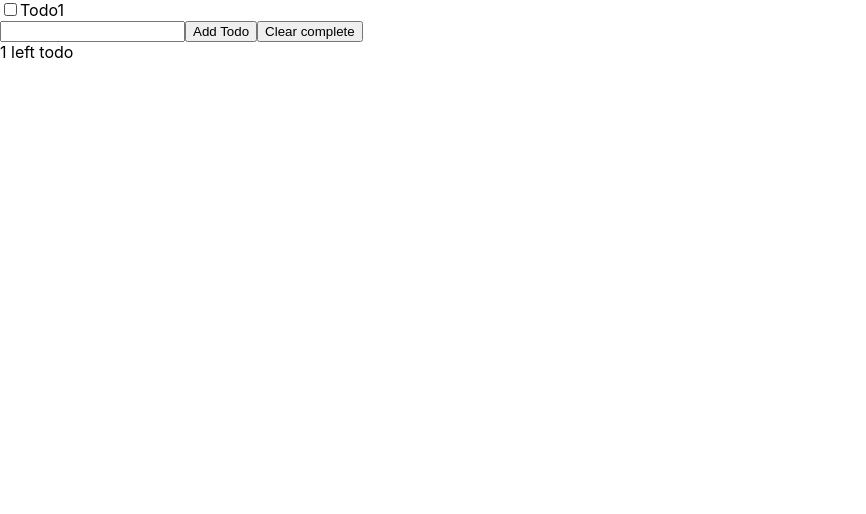
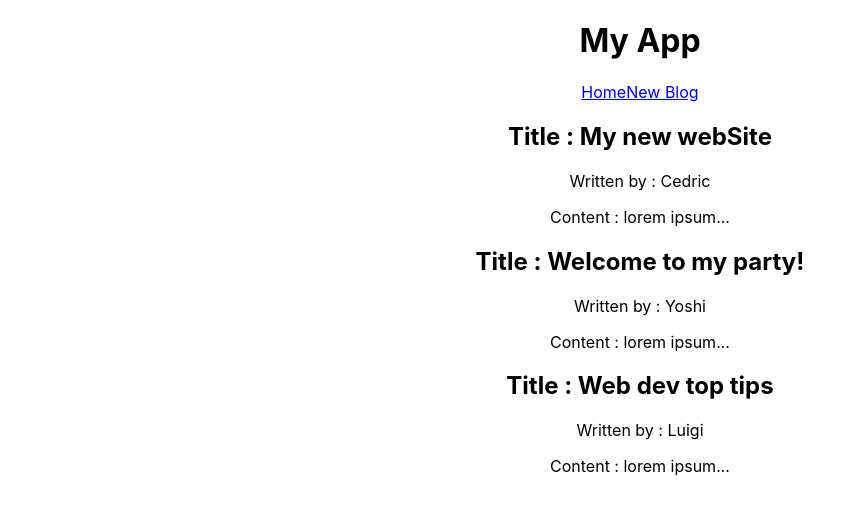
Before and after one commit to TahianaAndriambahoaka/fianarana-react, a React (Create React App) app: page / in a window 1280 px wide. Shown: the top 514 px of the page, without its empty margins (0-866 px from the left). Built offline with nearby package versions, Linux system fonts and the light colour scheme.

Commit message:
Testing simple blog

```diff
--- a/src/Components/App.js
+++ b/src/Components/App.js
@@ -2,49 +2,64 @@ import Header from 'Components/Header';
 import TodoList from 'Components/TodoList';
 import React, { useState, useRef, useEffect } from 'react';
 import { v4 as uuidv4 } from 'uuid'
-const LOCAL_STORAGE_KEY = 'todoApp.todos';
+import Navbar from './Navbar';
+import '../styles/App.css'
+import Home from './Home';
+// const LOCAL_STORAGE_KEY = 'todoApp.todos';
 function App() {
-    const [todos, setTodos] = useState([{
-        id: 1,
-        name: 'Todo1',
-        complete: false
-    }
-    ]);
-    const todoNameRef = useRef();
-    function toggleTodo(id){
-        const newTodos = [...todos]
-        const todo = newTodos.find(todo => todo.id === id )
-        todo.complete = !todo.complete
-        setTodos(newTodos)
-    }
-    useEffect(() =>{
-        const storedTodos = JSON.parse(localStorage.getItem(LOCAL_STORAGE_KEY))
-        if(storedTodos) setTodos(storedTodos)
-    }, [])
-
-    useEffect(() => {
-        localStorage.setItem(LOCAL_STORAGE_KEY, JSON.stringify(todos))
-    }, [todos])
-    function handleAddToDo(e){
-        const name = todoNameRef.current.value;
-        setTodos(prevToddos =>{
-            return [...prevToddos , {id:uuidv4(), name:name, complete:false}]
-        })
-        todoNameRef.current.value = null;
-    }
-    function handleClearTodos(){
-        const newTodos = todos.filter(todo => !todo.complete)
-        setTodos(newTodos)
-    }
-    return (
+    return(
         <>
-            <TodoList todos={todos} toggleTodo={toggleTodo}/>
-            <input ref={todoNameRef} type="text" />
-            <button onClick={handleAddToDo}>Add Todo</button>
-            <button onClick={handleClearTodos}>Clear complete</button>
-            <div>{todos.filter(todo => !todo.complete).length} left todo</div>
+        <div className='App'>
+            <h1>My App</h1>
+            <Navbar />
+            <div className='content'>
+                <Home />
+            </div>
+        </div>
         </>
     )
+    // To do
+    // const [todos, setTodos] = useState([{
+    //     id: 1,
+    //     name: 'Todo1',
+    //     complete: false
+    // }
+    // ]);
+    // const todoNameRef = useRef();
+    // function toggleTodo(id){
+    //     const newTodos = [...todos]
+    //     const todo = newTodos.find(todo => todo.id === id )
+    //     todo.complete = !todo.complete
+    //     setTodos(newTodos)
+    // }
+    // useEffect(() =>{
+    //     const storedTodos = JSON.parse(localStorage.getItem(LOCAL_STORAGE_KEY))
+    //     if(storedTodos) setTodos(storedTodos)
+    // }, [])
+
+    // useEffect(() => {
+    //     localStorage.setItem(LOCAL_STORAGE_KEY, JSON.stringify(todos))
+    // }, [todos])
+    // function handleAddToDo(e){
+    //     const name = todoNameRef.current.value;
+    //     setTodos(prevToddos =>{
+    //         return [...prevToddos , {id:uuidv4(), name:name, complete:false}]
+    //     })
+    //     todoNameRef.current.value = null;
+    // }
+    // function handleClearTodos(){
+    //     const newTodos = todos.filter(todo => !todo.complete)
+    //     setTodos(newTodos)
+    // }
+    // return (
+    //     <>
+    //         <TodoList todos={todos} toggleTodo={toggleTodo}/>
+    //         <input ref={todoNameRef} type="text" />
+    //         <button onClick={handleAddToDo}>Add Todo</button>
+    //         <button onClick={handleClearTodos}>Clear complete</button>
+    //         <div>{todos.filter(todo => !todo.complete).length} left todo</div>
+    //     </>
+    // )
 }
 
 export default App
--- /dev/null
+++ b/src/Components/BlogList.js
@@ -0,0 +1,23 @@
+import React from 'react'
+
+export default function BlogList(props) {
+    const blogs = props.blogs
+    console.log(blogs)
+  return (
+      <>
+      {blogs.map((blog) => (
+        <div className='blog-preview' key={blog.id}>
+        <h2>
+            Title : {blog.title}
+        </h2>
+        <p>
+            Written by : {blog.author}
+        </p>
+        <p>
+            Content : {blog.body}
+        </p>
+    </div>
+    ))}
+      </>
+  )
+}
--- /dev/null
+++ b/src/Components/Home.js
@@ -0,0 +1,17 @@
+import React, { useState }from 'react'
+import '../styles/home.css'
+import BlogList from './BlogList';
+export default function Home() {
+    const[blogs , setBlogs] = useState([
+        {title : 'My new webSite', body: 'lorem ipsum...', author: 'Cedric', id:1},
+        {title : 'Welcome to my party!', body: 'lorem ipsum...', author: 'Yoshi', id:2},
+        {title : 'Web dev top tips', body: 'lorem ipsum...', author: 'Luigi', id:3}
+    ]);
+  return (
+      <>
+        <div className='home'>
+            <BlogList blogs = {blogs} />
+        </div>
+      </>
+  )
+}
--- /dev/null
+++ b/src/Components/Navbar.js
@@ -0,0 +1,13 @@
+import React from 'react'
+import '../styles/navbar.css'
+
+export default function Navbar() {
+  return (
+    <nav className='navbar'>
+        <div className='links'>
+            <a className='active' href='/'>Home</a>
+            <a href='/create'>New Blog</a>
+        </div>
+    </nav>
+  )
+}
--- /dev/null
+++ b/src/styles/App.css
@@ -0,0 +1,3 @@
+.App {
+  text-align: center;
+}
--- /dev/null
+++ b/src/styles/home.css
@@ -0,0 +1,12 @@
+.btn{
+    color: white;
+    padding: 10px;
+    background-color: grey;
+    border: 0px;
+    border-radius: 10px;
+}
+.btn:hover{
+    cursor: pointer;
+    opacity: 0.9;
+    transition: .5s;
+}
--- /dev/null
+++ b/src/styles/navbar.css
@@ -0,0 +1,33 @@
+/* .navbar{
+    float: left;
+    background-color: blue;
+    width: 100%;
+    /* position: fixed;
+    top: 0;
+    display: flex;
+    flex-direction: row;
+    flex-wrap: wrap;
+    border: 1px solid black;
+    border-collapse: collapse;
+    width: 100%; */
+/* }
+.links{
+    float: left;
+    display: inline-block;
+}
+.links a{
+    display: inline-block;
+    text-decoration: none;
+    color: white;
+    padding: 10px;
+}
+.links a.active{
+    background: white;
+    color: black;
+    transition: .5s;
+}
+.links a:hover{
+    background: white;
+    color: black;
+    transition: .5s;
+} */
```
Also changed, not shown: src/Components/App.css (deleted, +0 -38 lines), Steps of todoList.txt.
